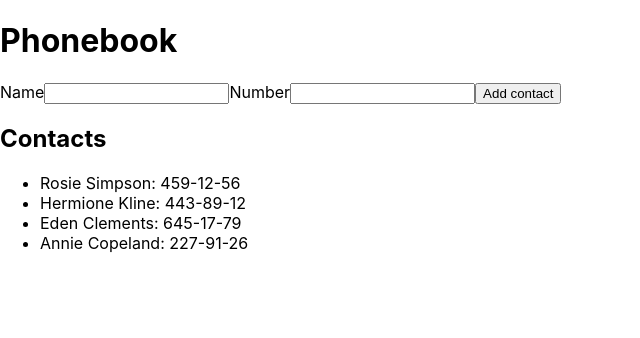
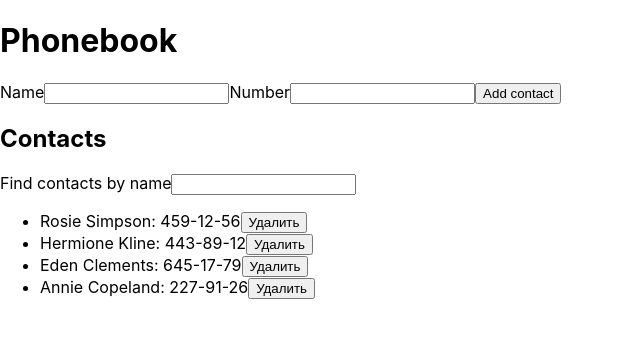
Before and after one commit to al-burlachenko/goit-react-hw-02-phonebook-old, a React (Create React App) app: page / in a window 1280 px wide. Shown: the top 338 px of the page, without its empty margins (0-640 px from the left). Built offline with nearby package versions, Linux system fonts and the light colour scheme.

Commit message:
adds the main part of the work

```diff
--- a/src/components/App/App.jsx
+++ b/src/components/App/App.jsx
@@ -1,7 +1,8 @@
 import React, { Component } from "react";
 import "./App.css";
-// import ContactForm from "../ContactForm/ContactForm";
-// import ContactList from "../ContactList/ContactList";
+import ContactForm from "../ContactForm/ContactForm";
+import ContactList from "../ContactList/ContactList";
+import Filter from "../Filter/Filter";
 import { nanoid } from "nanoid";
 
 class App extends Component {
@@ -13,26 +14,11 @@ class App extends Component {
       { id: "id-4", name: "Annie Copeland", number: "227-91-26" },
     ],
     filter: "",
-    name: "",
-    number: "",
   };
 
-  handleChange = (e) => {
-    const { name, value } = e.currentTarget;
-
-    this.setState({ [name]: value });
-  };
-
-  handleSubmit = (e) => {
-    e.preventDefault();
-    // this.props.onSubmit(this.state.name);
-    // console.log(this.state.name);
-    this.addContact(this.state);
-    this.reset();
-  };
-
-  addContact = (currState) => {
+  AddContact = (currState) => {
     const { name, number } = currState;
+    const { contacts } = this.state;
 
     const currentContact = {
       id: nanoid(),
@@ -40,59 +26,54 @@ class App extends Component {
       number: number,
     };
 
+    const recurringName = contacts.find(
+      (contact) => contact.name === currentContact.name
+    );
+
+    if (recurringName) {
+      return alert(currentContact.name + " is already in contacts");
+    }
+
     this.setState((prevState) => ({
       contacts: [...prevState.contacts, currentContact],
     }));
-    // console.log(currentContact);
   };
 
-  reset = () => {
-    this.setState({ name: "", number: "" });
+  deleteContact = (contactId) => {
+    this.setState((prevState) => ({
+      contacts: prevState.contacts.filter(
+        (contact) => contact.id !== contactId
+      ),
+    }));
+  };
+
+  changeFilter = (e) => {
+    this.setState({ filter: e.currentTarget.value });
+  };
+
+  getVisibleContacts = () => {
+    const { contacts, filter } = this.state;
+    const normalizedFilter = filter.toLowerCase();
+
+    return contacts.filter((contact) =>
+      contact.name.toLowerCase().includes(normalizedFilter)
+    );
   };
 
   render() {
-    // console.log("render", this.state.contacts);
-    const { contacts } = this.state;
+    const visibleContacts = this.getVisibleContacts();
 
     return (
       <>
         <h1>Phonebook</h1>
-        <form onSubmit={this.handleSubmit}>
-          <label>
-            Name
-            <input
-              type="text"
-              name="name"
-              pattern="^[a-zA-Zа-яА-Я]+(([' -][a-zA-Zа-яА-Я ])?[a-zA-Zа-яА-Я]*)*$"
-              title="Name may contain only letters, apostrophe, dash and spaces. For example Adrian, Jacob Mercer, Charles de Batz de Castelmore d'Artagnan"
-              required
-              onChange={this.handleChange}
-              value={this.state.name}
-            />
-          </label>
-
-          <label>
-            Number
-            <input
-              type="tel"
-              name="number"
-              pattern="\+?\d{1,4}?[-.\s]?\(?\d{1,3}?\)?[-.\s]?\d{1,4}[-.\s]?\d{1,4}[-.\s]?\d{1,9}"
-              title="Phone number must be digits and can contain spaces, dashes, parentheses and can start with +"
-              required
-              onChange={this.handleChange}
-              value={this.state.number}
-            />
-          </label>
-          <button type="submit">Add contact</button>
-        </form>
+        <ContactForm onSubmit={this.AddContact} />
 
         <h2>Contacts</h2>
-        <ul>
-          {contacts.map((contact) => {
-            const { name, number, id } = contact;
-            return <li key={id}>{name + ": " + number}</li>;
-          })}
-        </ul>
+        <Filter filter={this.state.filter} onChange={this.changeFilter} />
+        <ContactList
+          contacts={visibleContacts}
+          onDeleteContact={this.deleteContact}
+        />
       </>
     );
   }
--- a/src/components/ContactForm/ContactForm.jsx
+++ b/src/components/ContactForm/ContactForm.jsx
@@ -1,15 +1,60 @@
-// import React, { Component } from "react";
+import React, { Component } from "react";
 
-// class ContactForm extends Component {
-//   state = {
-//     value: "",
-//   };
+class ContactForm extends Component {
+  state = {
+    name: "",
+    number: "",
+  };
 
-//   render() {
-//     return (
+  handleChange = (e) => {
+    const { name, value } = e.currentTarget;
 
-//     );
-//   }
-// }
+    this.setState({ [name]: value });
+  };
 
-// export default ContactForm;
+  handleSubmit = (e) => {
+    e.preventDefault();
+
+    this.props.onSubmit(this.state);
+    this.reset();
+  };
+
+  reset = () => {
+    this.setState({ name: "", number: "" });
+  };
+
+  render() {
+    return (
+      <form onSubmit={this.handleSubmit}>
+        <label>
+          Name
+          <input
+            type="text"
+            name="name"
+            pattern="^[a-zA-Zа-яА-Я]+(([' -][a-zA-Zа-яА-Я ])?[a-zA-Zа-яА-Я]*)*$"
+            title="Name may contain only letters, apostrophe, dash and spaces. For example Adrian, Jacob Mercer, Charles de Batz de Castelmore d'Artagnan"
+            required
+            onChange={this.handleChange}
+            value={this.state.name}
+          />
+        </label>
+
+        <label>
+          Number
+          <input
+            type="tel"
+            name="number"
+            pattern="\+?\d{1,4}?[-.\s]?\(?\d{1,3}?\)?[-.\s]?\d{1,4}[-.\s]?\d{1,4}[-.\s]?\d{1,9}"
+            title="Phone number must be digits and can contain spaces, dashes, parentheses and can start with +"
+            required
+            onChange={this.handleChange}
+            value={this.state.number}
+          />
+        </label>
+        <button type="submit">Add contact</button>
+      </form>
+    );
+  }
+}
+
+export default ContactForm;
--- a/src/components/ContactList/ContactList.jsx
+++ b/src/components/ContactList/ContactList.jsx
@@ -1,11 +1,28 @@
-// import React, { Component } from "react";
+import React, { Component } from "react";
 
-// class ContactList extends Component {
-//   render() {
-//     return (
+class ContactList extends Component {
+  render() {
+    const contacts = this.props.contacts;
 
-//     );
-//   }
-// }
+    return (
+      <ul>
+        {contacts.map((contact) => {
+          const { name, number, id } = contact;
+          return (
+            <li key={id}>
+              {name + ": " + number}
+              <button
+                type="button"
+                onClick={() => this.props.onDeleteContact(id)}
+              >
+                Удалить
+              </button>
+            </li>
+          );
+        })}
+      </ul>
+    );
+  }
+}
 
-// export default ContactList;
+export default ContactList;
--- /dev/null
+++ b/src/components/Filter/Filter.jsx
@@ -0,0 +1,18 @@
+import React, { Component } from "react";
+
+class Filter extends Component {
+  render() {
+    return (
+      <label>
+        Find contacts by name
+        <input
+          type="filter"
+          value={this.props.filter}
+          onChange={this.props.onChange}
+        ></input>
+      </label>
+    );
+  }
+}
+
+export default Filter;
```
